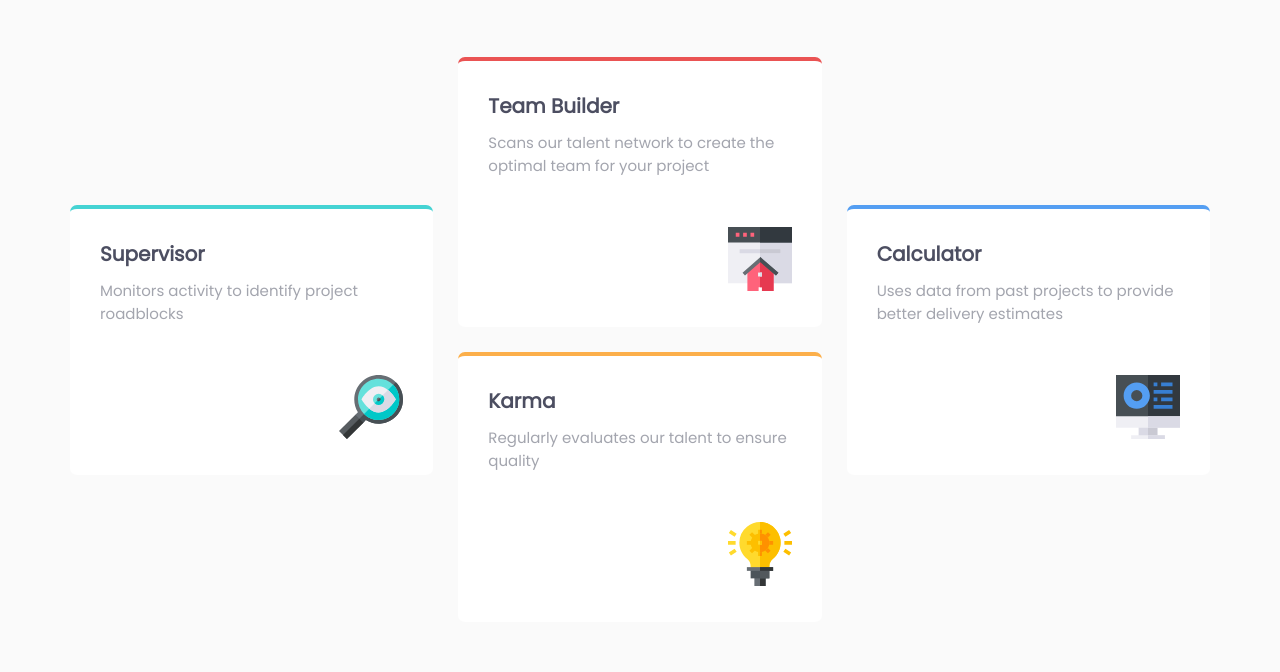
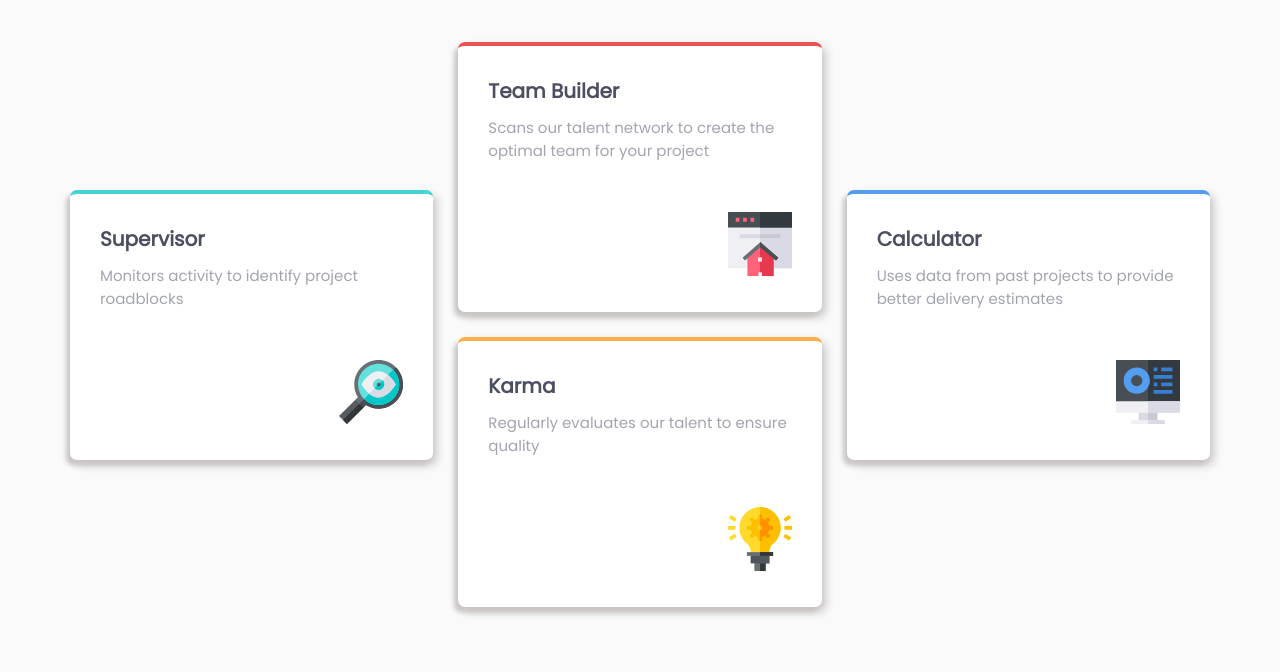
Before and after one commit to Mortazamhammed/Front-end-four-card-section, a plain HTML site: page index.html in a window 1280 px wide. Shown: the part 221-893 px from the top of the page. Drawn offline with Linux system fonts and the light colour scheme.

Commit message:
replace h5 and added box shadow

```diff
--- a/code.css
+++ b/code.css
@@ -15,7 +15,7 @@ body{
 
 .container{
     max-width: 1200px;
-    margin: 0 auto;
+    margin: -15px auto;
     padding: 50px 30px;
 
 }
@@ -47,12 +47,13 @@ header p{
     border-radius: 7px;
     padding: 30px;
     text-align:right;
+    box-shadow: 4px 5px 8px 0 #cac5c5   , -4px 5px 5px 0 #cac5c5;
 }
 .box .box-text{
     text-align: left;
     margin-bottom: 50px;
 }
-.box-text h5{
+.box-text h4{
     font-size: 20px;
     color: hsl(234, 12%, 34%);
     margin-bottom: 10px;
--- a/index.html
+++ b/index.html
@@ -22,7 +22,7 @@
     <section class="main">
       <div class="box box1">
         <div class="box-text">
-          <h5>Supervisor</h5>
+          <h4>Supervisor</h4>
           <p>Monitors activity to identify project roadblocks</p>
         </div>
         <img src="images/icon-supervisor.svg" alt="">
@@ -30,14 +30,14 @@
       <div class="box-container">
         <div class="box box2">
           <div class="box-text">
-            <h5>Team Builder</h5>
+            <h4>Team Builder</h4>
             <p>Scans our talent network to create the optimal team for your project</p>
           </div>
           <img src="images/icon-team-builder.svg" alt="">
         </div>
         <div class="box box3">
           <div class="box-text">
-            <h5>Karma</h5>
+            <h4>Karma</h4>
             <p>Regularly evaluates our talent to ensure quality</p>
           </div>
           <img src="images/icon-karma.svg" alt="">
@@ -45,7 +45,7 @@
       </div>
       <div class="box box4">
         <div class="box-text">
-          <h5>Calculator</h5>
+          <h4>Calculator</h4>
           <p>Uses data from past projects to provide better delivery estimates</p>
         </div>
         <img src="images/icon-calculator.svg" alt="">
```
